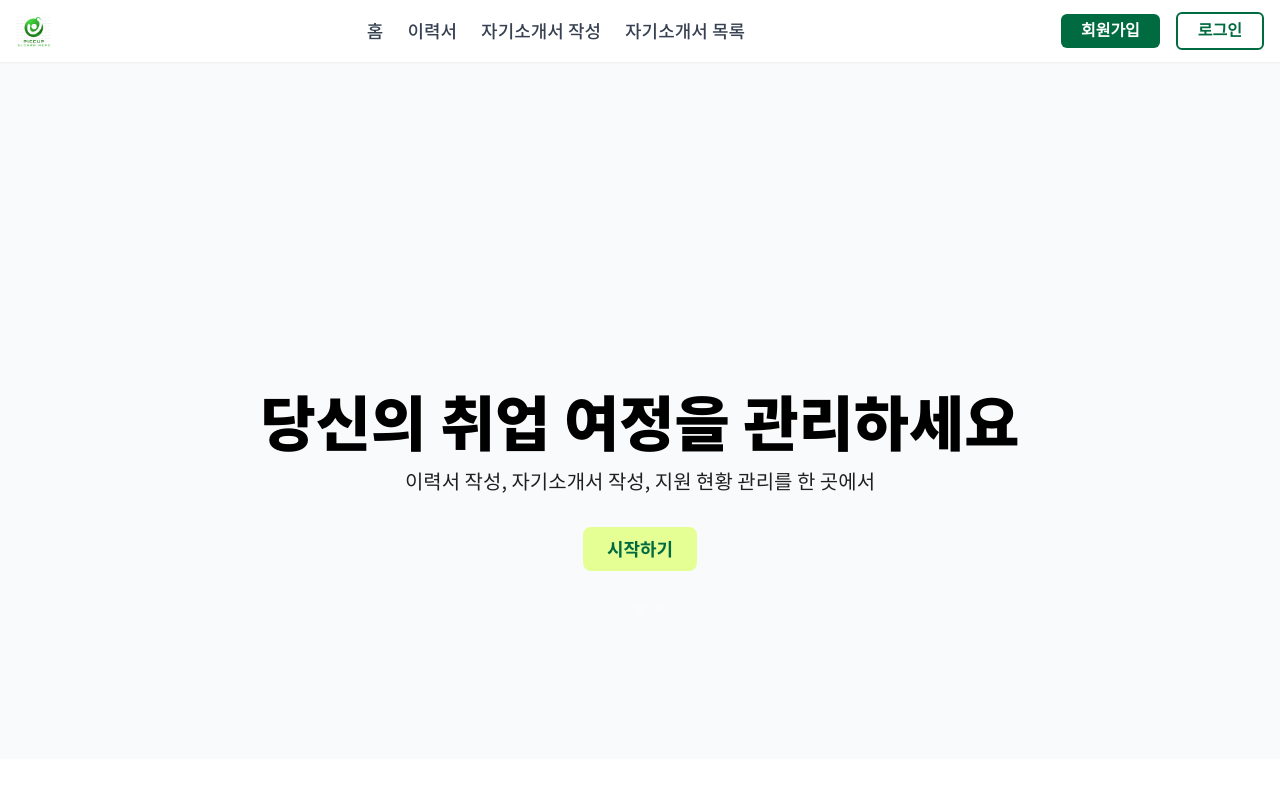
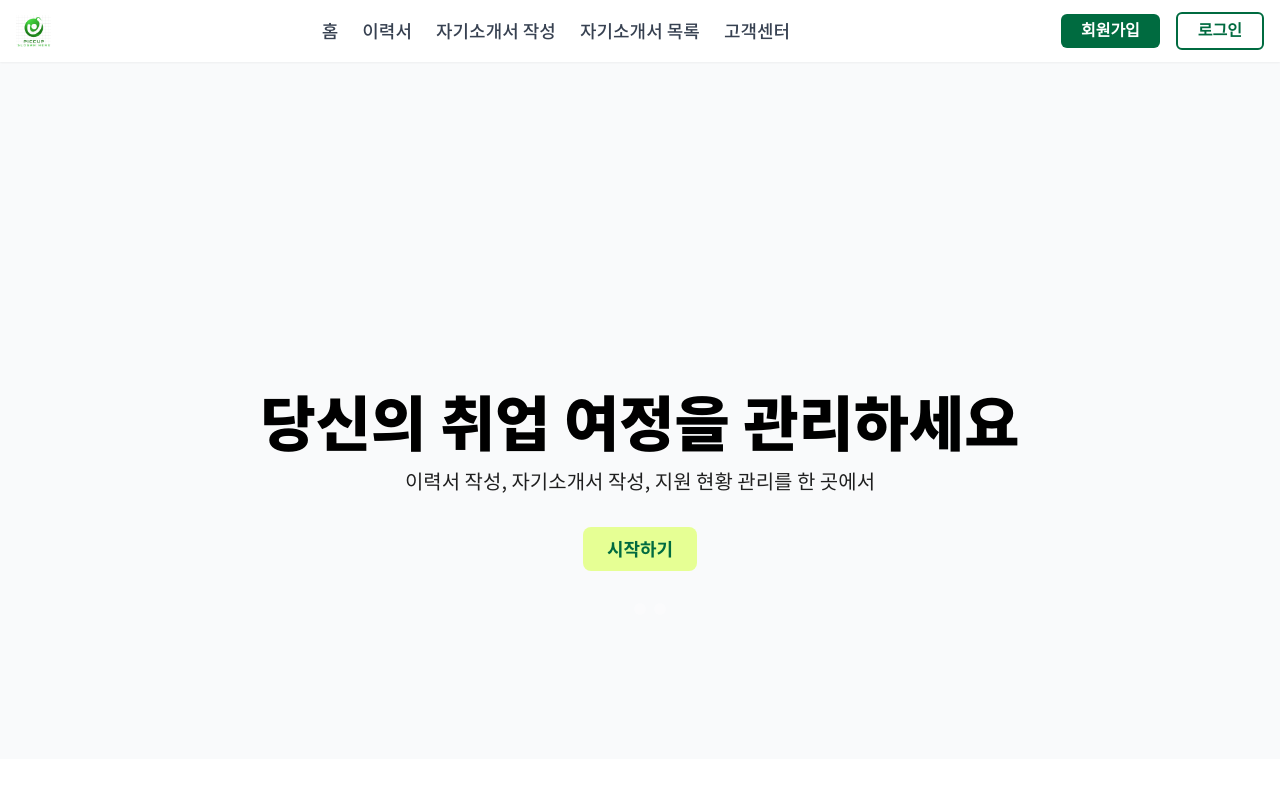
Before and after one commit to doh3e/piccup, a Vue app in the folder front/: page / in a window 1280 px wide. Shown: the top 800 px of the page. Built offline with nearby package versions, Linux system fonts and the light colour scheme; a web font is replaced by a local one.

Commit message:
Design: 고객센터 header 추가 및 footer 개선

```diff
--- a/front/src/components/Main/Footer.vue
+++ b/front/src/components/Main/Footer.vue
@@ -4,15 +4,15 @@
       <div class="grid grid-cols-1 md:grid-cols-4 gap-8">
         <div>
           <img src="/icons/piccup-logo-white.png" alt="PICCUP" class="h-8 w-auto mb-4" />
-          <p class="text-sm text-gray-400">&copy; 2023 PICCUP. All rights reserved.</p>
+          <p class="text-sm text-gray-400">&copy; 2025 PICCUP. All rights reserved.</p>
         </div>
         <div>
           <h4 class="text-lg font-bold mb-4">서비스</h4>
           <ul class="space-y-2">
             <li><router-link to="/resume" class="text-gray-400 hover:text-white transition-colors">이력서</router-link></li>
-            <li><a href="#" class="text-gray-400 hover:text-white transition-colors">자기소개서 작성</a></li>
-            <li><a href="#" class="text-gray-400 hover:text-white transition-colors">기업 리뷰</a></li>
-            <li><a href="#" class="text-gray-400 hover:text-white transition-colors">커리어 성장</a></li>
+            <li><router-link to="/cover-letter" class="text-gray-400 hover:text-white transition-colors">자기소개서 작성</router-link></li>
+            <li><router-link to="/board" class="text-gray-400 hover:text-white transition-colors">자기소개서 목록</router-link></li>
+            <li><router-link to="/mydata" class="text-gray-400 hover:text-white transition-colors">채용달력</router-link></li>
           </ul>
         </div>
         <div>
--- a/front/src/components/Main/Header.vue
+++ b/front/src/components/Main/Header.vue
@@ -52,7 +52,13 @@ import { useAuthStore } from "@/stores/auth";
 const router = useRouter();
 const authStore = useAuthStore();
 
-const navItems = ["홈", "이력서", "자기소개서 작성", "자기소개서 목록"];
+const navItems = [
+  "홈",
+  "이력서",
+  "자기소개서 작성",
+  "자기소개서 목록",
+  "고객센터",
+];
 
 const navigateHome = () => {
   router.push("/");
@@ -72,6 +78,8 @@ const getRouteForItem = (item) => {
       return "/cover-letter";
     case "자기소개서 목록":
       return "/board";
+    case "고객센터":
+      return "/FAQ";
     default:
       return "#" + item;
   }
```
